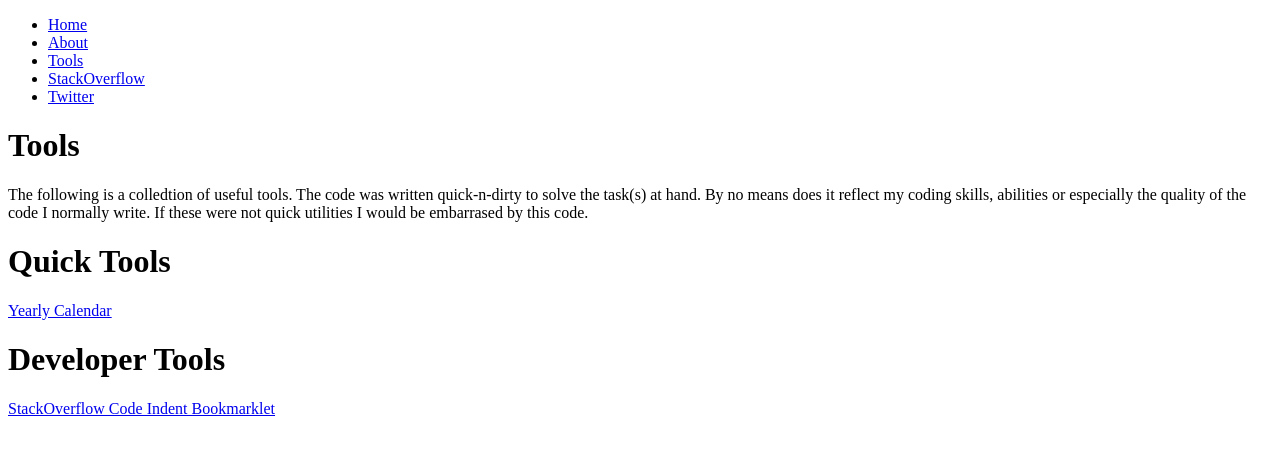
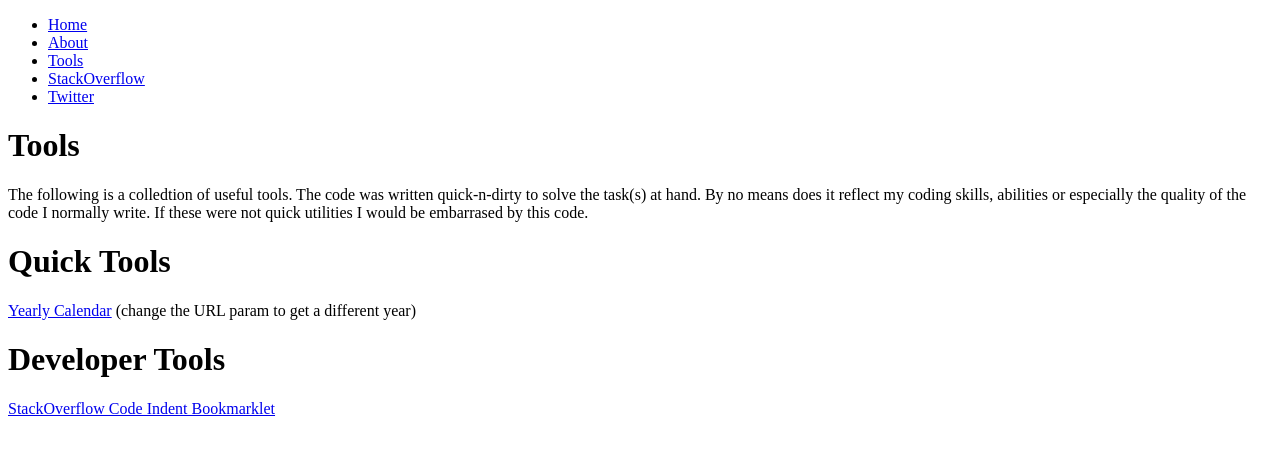
Before and after one commit to scunliffe/scunliffe.github.io, a plain HTML site: page tools.html in a window 1280 px wide. Drawn offline with Linux system fonts and the light colour scheme.

Commit message:
Update tools.html

```diff
--- a/tools.html
+++ b/tools.html
@@ -16,7 +16,7 @@
 <h1>Tools</h1>
 <p>The following is a colledtion of useful tools.  The code was written quick-n-dirty to solve the task(s) at hand.  By no means does it reflect my coding skills, abilities or especially the quality of the code I normally write.  If these were not quick utilities I would be embarrased by this code.</p>
 <h1>Quick Tools</h1>
-<a href="yearlycalendar.html">Yearly Calendar</a><br/>
+<a href="yearlycalendar.html">Yearly Calendar</a> (change the URL param to get a different year)<br/>
 
 
 
```
